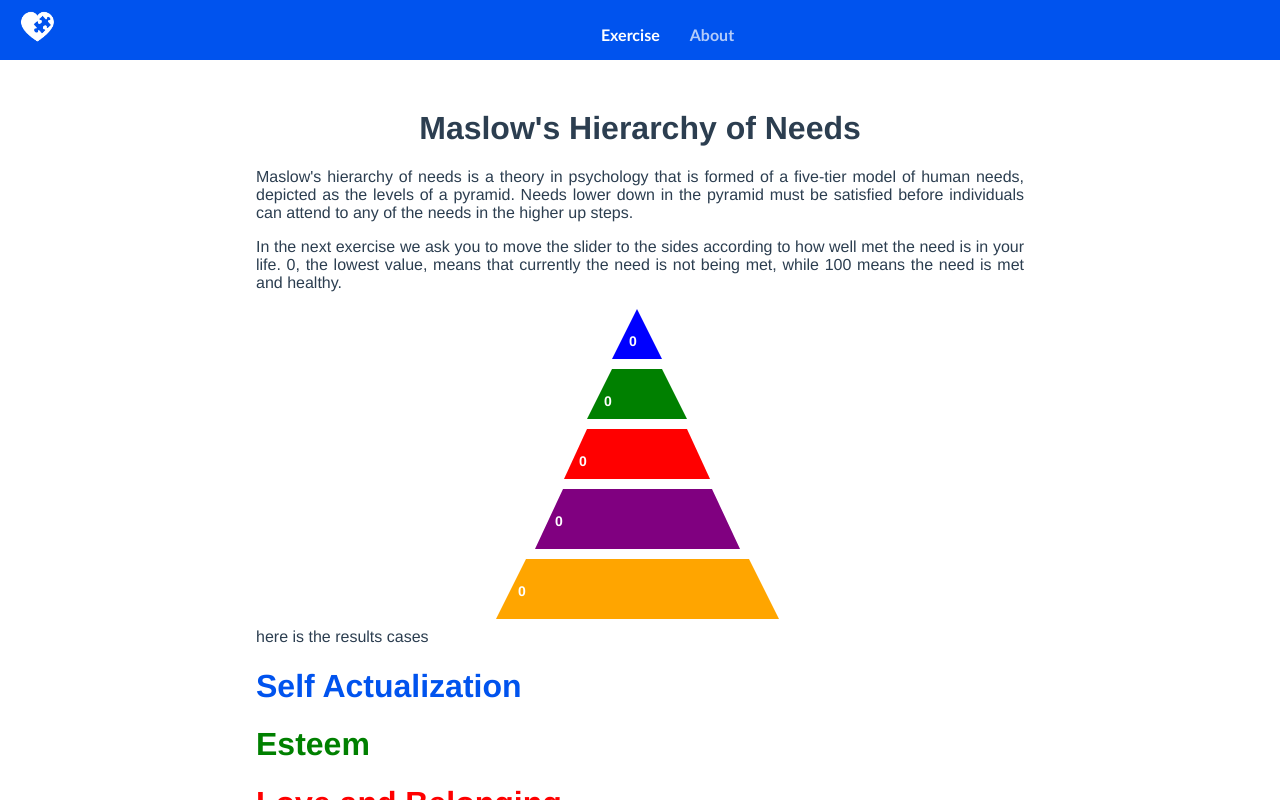
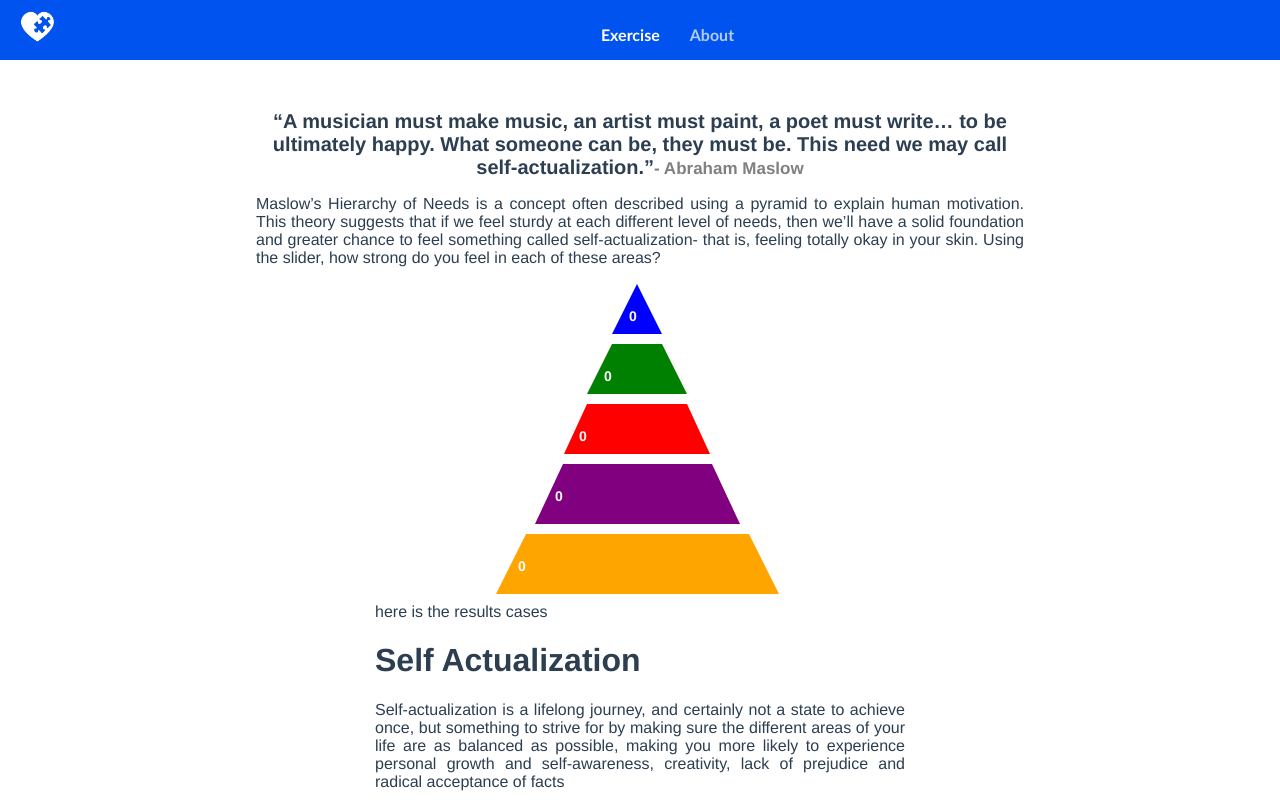
Before and after one commit to adrianmojica/maslow, a Vue app: page / in a window 1280 px wide. Both pictures are taken after a click on the button "results". Shown: the top 800 px of the page. Built offline with nearby package versions, Linux system fonts and the light colour scheme.

Commit message:
diagnostic up

```diff
--- a/src/App.vue
+++ b/src/App.vue
@@ -23,6 +23,9 @@ body {
   -moz-osx-font-smoothing: grayscale;
   text-align: center;
   color: #2c3e50;
+}
+.vue-slider {
+  height: 12px !important;
 }
 .bar {
   background: #0053ee;
--- a/src/components/Footer.vue
+++ b/src/components/Footer.vue
@@ -17,7 +17,7 @@ export default {
 <style scoped lang="scss">
   .footer {
     background: #0053ee;
-    height:100vh;
+    height:100px;
     width:100%;
     margin-top: 180px;
   }
--- a/src/components/Pyramid.vue
+++ b/src/components/Pyramid.vue
@@ -3,22 +3,27 @@
 export default {
   name: 'Pyramid',
   props: {
+    average1: Number,
     level1: Number,
     level2: Number,
+    average2: Number,
     level2_1: Number,
     level2_2: Number,
     level2_3: Number,
     level2_4: Number,
     level2_5: Number,
+    average3: Number,
     level3: Number,
     level3_1: Number,
     level3_2: Number,
     level3_3: Number,
+    average4: Number,
     level4: Number,
     level4_1: Number,
     level4_2: Number,
     level4_3: Number,
     level4_4: Number,
+    average5: Number,
     level5: Number,
     level5_1: Number,
     level5_2: Number,
@@ -28,26 +33,31 @@ export default {
   },
   methods: {
     calcTotalLevel1 () {
+      this.average1 = this.level1
       return this.level1
     },
     calcTotalLevel2 () {
       let sum2 = this.level2 + this.level2_1 + this.level2_2 + this.level2_3 + this.level2_4 + this.level2_5
       sum2 = sum2 / 5
+      this.average2 = sum2
       return sum2
     },
     calcTotalLevel3 () {
       let sum3 = this.level3 + this.level3_1 + this.level3_2 + this.level3_3
       sum3 = sum3 / 5
+      this.average3 = sum3
       return sum3
     },
     calcTotalLevel4 () {
       let sum4 = this.level4 + this.level4_1 + this.level4_2 + this.level4_3 + this.level4_4
       sum4 = sum4 / 5
+      this.average4 = sum4
       return sum4
     },
     calcTotalLevel5 () {
       let sum5 = this.level4 + this.level5_1 + this.level5_2 + this.level5_3 + this.level5_4 + this.level5_5
       sum5 = sum5 / 5
+      this.average5 = sum5
       return sum5
     }
   }
@@ -57,31 +67,117 @@ export default {
 <template>
   <div class="container-pyramid">
     <div class="pyramid">
-        <div :class="this.level1 > 50 ? 'level': 'level shakey'" id="pyramid-level-1" v-on:click="calcTotalLevel1()">
+        <div :class="this.level1 > 70 ? 'level': 'level shakey'" id="pyramid-level-1" v-on:click="calcTotalLevel1()">
             <div class="inside-text">
                 {{ calcTotalLevel1() }}
             </div>
         </div>
-        <div :class="calcTotalLevel2() > 50 ? 'level': 'level shakey'" id="pyramid-level-2">
+        <div :class="calcTotalLevel2() > 70 ? 'level': 'level shakey'" id="pyramid-level-2">
             <div class="inside-text">
             {{ calcTotalLevel2() }}
             </div>
         </div>
-        <div :class="calcTotalLevel3() > 50 ? 'level': 'level shakey'" id="pyramid-level-3">
+        <div :class="calcTotalLevel3() > 70 ? 'level': 'level shakey'" id="pyramid-level-3">
             <div class="inside-text">
             {{ calcTotalLevel3() }}
             </div>
         </div>
-        <div :class="calcTotalLevel4() > 50 ? 'level': 'level shakey'" id="pyramid-level-4">
+        <div :class="calcTotalLevel4() > 70 ? 'level': 'level shakey'" id="pyramid-level-4">
             <div class="inside-text">
             {{ calcTotalLevel4() }}
             </div>
         </div>
-        <div :class="this.level5 > 50 ? 'level': 'level shakey'" id="pyramid-level-5">
+        <div :class="this.level5 > 70 ? 'level': 'level shakey'" id="pyramid-level-5">
             <div class="inside-text">
             {{ calcTotalLevel5() }}
             </div>
         </div>
+    </div>
+    <div class="diagnosis">
+      here is the results cases
+      <div>
+        <h1 class="blue" >Self Actualization</h1>
+        Self-actualization is a lifelong journey, and certainly not a
+        state to achieve once, but something to strive for by making
+        sure the different areas of your life are as balanced as possible,
+        making you more likely to experience personal growth and self-awareness,
+        creativity, lack of prejudice and radical acceptance of facts
+      </div>
+      <div class="esteem">
+        <h1 class="green" >Esteem</h1>
+        <div v-if='this.average2 < 70' class="esteem-0">
+        The need for a solid positive sense of self and the desire to get along
+        well with others is human nature. Feeling unsteady at this level can
+        lead to feelings of low self-worth, low confidence, low self-esteem,
+        imposter syndrome and social anxiety. Addressing acceptance of yourself
+        and others is a core concept in cognitive behavioral therapy.
+        </div>
+        <div v-if='this.average2 >= 70' class="esteem-70">
+        Everyone gets down on themselves sometimes, but it seems like you feel
+        like you’re doing okay more often than not.  Assertiveness and a solid
+        sense of self will do much better in the long run than an inflated sense
+        of self-esteem and a narcissistic streak. Feeling mostly steady at this
+        level will help you go back and firm up any shaky needs in other areas.
+        </div>
+      </div>
+      <div class="love">
+        <h1 class="red" >Love and Belonging</h1>
+        <div v-if='this.average3 < 70' class="love-0">
+          Humans are social creatures. Feeling disconnected, isolated, alienated,
+          misunderstood and alone leads to depression, despair, resentment and
+          social anxiety, and ultimately existential dread. Stabilizing this
+          level might mean working on communication, improving and increasing
+          sexual intimacy as well as emotional intelligence (and intimacy).
+          Therapy can address this area by helping you to better understand
+          your relationship to others while you’re on the planet.
+        </div>
+        <div v-if='this.average3 >= 70' class="love-70">
+          Regardless of who you call your friends and family, you know that you
+          belong and are loved. Counseling can make sure you master interpersonal
+          relationships and help you address minor conflicts in sex, love and social
+          life before they become emotional cutoffs and crises.
+        </div>
+      </div>
+      <div class="safety">
+        <h1 class="purple" >Safety</h1>
+        <div v-if='this.average4 < 70 ' class="safety-0">
+          Feeling unsafe in your day to day existence, even at a low level, can cause
+          so much stress that you will feel it in almost every other area of your life.
+          This might mean minority stress and dealing with micro-aggressions every day,
+          or it might mean your apartment feels more like a prison than a sanctuary.
+          Counseling might not be able to address all of your safety concerns, but your
+          therapist can refer you to all types of resources to help you address your
+          safety needs.
+        </div>
+        <div v-if='this.average4 >= 70' class="safety-70">
+          The world is a dangerous place, but you’re lucky to count yourself as
+          someone who feels generally safe in it. Good on you! Feeling solid at
+          this level gives you a fairly solid foundation to build on career,
+          relationships and other passions.
+        </div>
+      </div>
+      <div class="psychological">
+        <h1 class="yellow" >Physiological</h1>
+        <div v-if='this.average5 < 70' class="psycho-0">
+          This is the foundational needs level for all humans, according to Maslow’s
+          Theory of Motivation. Having a fragile relationship to food, or sex or air
+          or water might mean not having healthy access to it (healthy food and
+          pollution-free air and water), or it might mean having an unhealthy
+          relationship with it. Sleep is also at this level. Too much sleep can
+          be a sign of depression.  Too little can mean insomnia and a diminished
+          ability to deal with stress. Of course we can’t skip sex! You might not
+          die if you don’t have sex, but are you really living if you have sexual
+          baggage to deal with? A healthy sexual outlet is as necessary for the
+          human animal as access to food, water, warmth and sleep.
+        </div>
+        <div v-if='this.average5 >= 70' class="psycho-70">
+          You have a basic handle on your basic needs, and maintaining that balance
+          of healthy nutrition, hydration, and sexual expression will help propel
+          you towards self-actualization. You’ve got a solid foundation.  Checking
+          in with counseling can help you recognize problem areas before they become
+          crises.
+        </div>
+      </div>
     </div>
   </div>
 </template>
--- a/src/components/Questions.vue
+++ b/src/components/Questions.vue
@@ -39,6 +39,11 @@ export default {
     }
   },
   props: {
+    average1: Number,
+    average2: Number,
+    average3: Number,
+    average4: Number,
+    average5: Number,
     level1: Number,
     level2: Number,
     level2_1: Number,
@@ -67,18 +72,15 @@ export default {
 
 <template>
   <div class="copy">
-    <h1>Maslow's Hierarchy of Needs</h1>
+    <h1>“A musician must make music, an artist must paint, a poet must write… to be ultimately happy. What someone can be, they must be.
+      This need we may call self-actualization.”<span class="quote-name">- Abraham Maslow</span></h1>
     <p>
-      Maslow's hierarchy of needs is a theory in psychology
-      that is formed of a five-tier model of human needs,
-      depicted as the levels of a pyramid.
-      Needs lower down in the pyramid must be satisfied before
-      individuals can attend to any of the needs in the higher up steps.
-    </p>
-    <p>
-      In the next exercise we ask you to move the slider to the sides according to
-      how well met the need is in your life. 0, the lowest value, means that currently
-      the need is not being met, while 100 means the need is met and healthy.
+      Maslow’s Hierarchy of Needs is a concept often described using a pyramid
+      to explain human motivation. This theory suggests that if we feel sturdy
+      at each different level of needs, then we’ll have a solid foundation and
+      greater chance to feel something called self-actualization- that is,
+      feeling totally okay in your skin. Using the slider,
+      how strong do you feel in each of these areas?
     </p>
 
     <div v-if="!isHidden" class="container">
@@ -147,14 +149,6 @@ export default {
     :level3=value_3 :level3_1=value_3_1 :level3_2=value_3_2 :level3_3=value_3_3 :level4=value_4 :level4_1=value_4_1 :level4_2=value_4_2 :level4_3=value_4_3
     :level4_4=value_4_4 :level5=value_5 :level5_1=value_5_1 :level5_2=value_5_2 :level5_3=value_5_3 :level5_4=value_5_4
     :level5_5=value_5_5 :level5_6=value_5_6 />
-    <div v-if="isHidden" class="diagnosis">
-      here is the results cases
-      <div><h1 class="blue" >Self Actualization</h1></div>
-      <div><h1 class="green" >Esteem</h1></div>
-      <div><h1 class="red" >Love and Belonging</h1></div>
-      <div><h1 class="purple" >Safety</h1></div>
-      <div><h1 class="yellow" >Physiological</h1></div>
-    </div>
   </div>
 </template>
 
@@ -182,6 +176,11 @@ export default {
 }
 h1 {
   text-align: center;
+  font-size:20px;
+  span{
+    color: gray;
+    font-size:17px;
+  }
 }
 .copy {
   margin: 0 auto;
```
